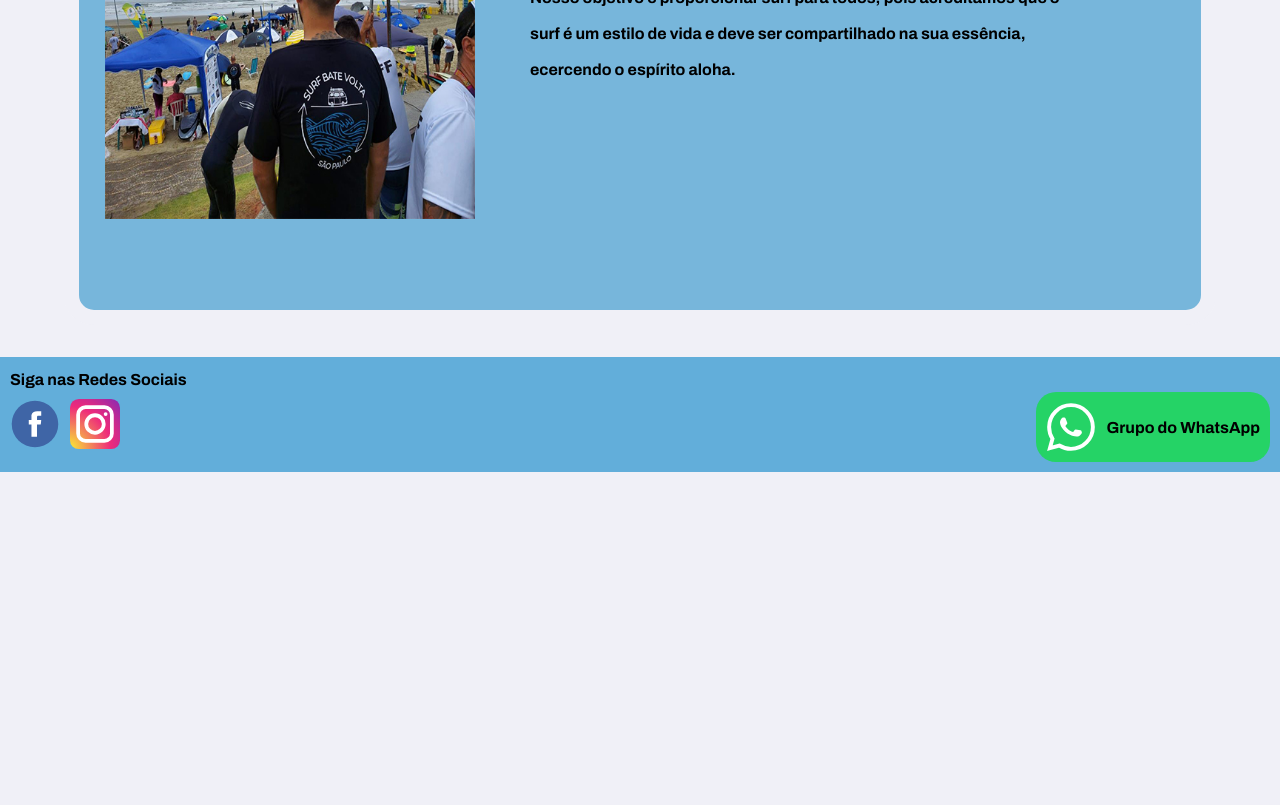
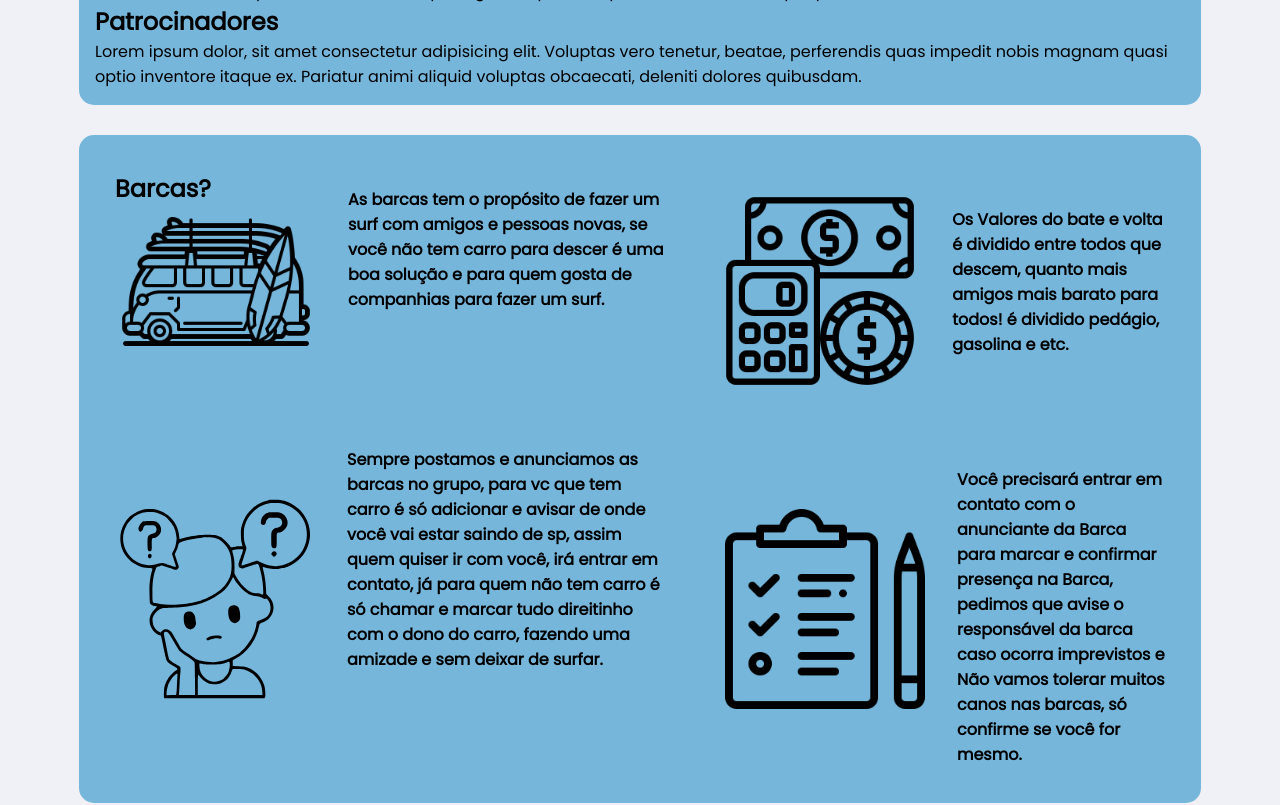
Before and after one commit to gjmedeiros/surf-volta-sp, a React (Create React App) app: page / in a window 1280 px wide. Shown: the part 1640-2445 px from the top of the page. Before the commit the page ends 2112 px from the top, so only its background shows below. Built offline with nearby package versions, Linux system fonts and the light colour scheme.

Commit message:
card Patrocino e Barcas criados

```diff
--- /dev/null
+++ b/src/components/CardBarcas/index.tsx
@@ -0,0 +1,54 @@
+import furgao from '../../assets/images/iconsBarcas/furgao.svg'
+import custo from '../../assets/images/iconsBarcas/custo.svg'
+import duvida from '../../assets/images/iconsBarcas/duvida.svg'
+import organizar from '../../assets/images/iconsBarcas/organizar.svg'
+import './style.css'
+
+const Barcas = () => {
+  return (
+    <article className="card-barcas">
+      <header>
+        <div className='barcas-flex-1'>
+          <h1>Barcas?</h1>
+          <div className="furgaoo">
+            <img className="img-barcas" src={furgao} alt="" />
+            <p className="p-barcas">
+              As barcas tem o propósito de fazer um surf com amigos e pessoas
+              novas, se você não tem carro para descer é uma boa solução e para
+              quem gosta de companhias para fazer um surf.
+            </p>
+          </div>
+          <div className="custos">
+            <img className="img-barcas" src={custo} alt="" />
+            <p className="p-barcas">
+              Os Valores do bate e volta é dividido entre todos que descem, quanto
+              mais amigos mais barato para todos! é dividido pedágio, gasolina e etc.
+            </p>
+          </div>
+        </div>
+        <div className='barcas-flex-2'>
+          <div className="duvid">
+            <img className="img-barcas" src={duvida} alt="" />
+            <p className="p-barcas">
+              Sempre postamos e anunciamos as barcas no grupo, para vc que tem
+              carro é só adicionar e avisar de onde você vai estar saindo de sp,
+              assim quem quiser ir com você, irá entrar em contato, já para quem
+              não tem carro é só chamar e marcar tudo direitinho com o dono do
+              carro, fazendo uma amizade e sem deixar de surfar.
+            </p>
+          </div>
+          <div className="organization">
+            <img className="img-barcas" src={organizar} alt="" />
+            <p className="p-barcas">
+              Você precisará entrar em contato com o anunciante da Barca para
+              marcar e confirmar presença na Barca, pedimos que avise o responsável da barca caso ocorra imprevistos e Não vamos tolerar
+              muitos canos nas barcas, só confirme se você for mesmo.
+            </p>
+          </div>
+        </div>
+      </header>
+    </article>
+  )
+}
+
+export default Barcas
--- /dev/null
+++ b/src/components/CardBarcas/style.css
@@ -0,0 +1,82 @@
+.card-barcas{
+    background: var(--color-background-card);
+  border: 1.5rem solid var(--color-line-in-white-card);
+  border-radius: 3rem;
+  color: black;
+}
+
+.img-barcas{
+    width: 20rem;
+}
+
+.barcas-flex-1{
+  margin: 2rem;
+}
+
+.barcas-flex-2{
+    margin: 2rem;
+
+}
+
+.p-barcas{
+    font-weight: 900;
+}
+
+.custos{
+    margin-top: 2rem;
+}
+
+
+
+.organization{
+    margin-top: 2rem;
+}
+
+
+@media (min-width: 700px) {
+    h1{
+        width: 1px;
+
+    }
+
+    .card-barcas{
+        padding: 1em;
+        display: flex;
+        flex-direction: column;
+    }
+
+    .barcas-flex-1{
+        display: inline-flex;
+
+    }
+
+    .barcas-flex-2{
+        display: inline-flex;
+    }
+
+    .p-barcas{
+        color: black;
+        font-weight: 900;
+        display:inline-block;
+        margin-top: 1em;
+        margin-left: 2em;
+    }
+
+    .furgaoo{
+        display: flex;
+    }
+
+    .custos{
+        padding-left: 5rem;
+        display: flex;
+    }
+
+    .duvid{
+        display: flex;
+    }
+
+    .organization{
+        padding-left: 6rem;
+        display: flex;
+    }
+}
--- a/src/components/CardItem/styles.css
+++ b/src/components/CardItem/styles.css
@@ -17,8 +17,8 @@
 }
 
 .card-item header img {
-  width: 37rem;
-  height: 37rem;
+  width: 30rem;
+  height: 30rem;
   border-radius: 3rem;
 }
 
--- /dev/null
+++ b/src/components/cardPatrocinApoio/index.tsx
@@ -0,0 +1,22 @@
+import support from '../../assets/images/icons/support.svg'
+import './style.css'
+
+const PatrocinApoio = () => {
+    return (
+      <article className="card-barcas">
+        <header>
+            <img className='img-support' src={support} alt="" />
+          <div className='apoiadors' >
+              <h2>Apoiadpres</h2>
+            <p>Lorem ipsum dolor sit amet consectetur adipisicing elit. Sapiente architecto ducimus porro deserunt fugiat maiores numquam necessitatibus suscipit nulla deleniti cumque fuga excepturi, eaque natus sit doloremque, pariatur dolor eveniet.</p>
+          </div>
+          <div className='patrocinadors' >
+              <h2>Patrocinadores</h2>
+            <p>Lorem ipsum dolor, sit amet consectetur adipisicing elit. Voluptas vero tenetur, beatae, perferendis quas impedit nobis magnam quasi optio inventore itaque ex. Pariatur animi aliquid voluptas obcaecati, deleniti dolores quibusdam.</p>
+          </div>
+      </header>
+      </article>
+    )
+   }
+
+export default PatrocinApoio
--- /dev/null
+++ b/src/components/cardPatrocinApoio/style.css
@@ -0,0 +1,8 @@
+.img-support{
+width: 10rem;
+height: 10rem;
+}
+
+
+@media (min-width: 700px) {
+}
--- a/src/pages/Landing/index.tsx
+++ b/src/pages/Landing/index.tsx
@@ -1,12 +1,14 @@
 import camp1 from '../../assets/images/camp1.svg'
 import camp2 from '../../assets/images/camp2.svg'
 import camp3 from '../../assets/images/camp3.svg'
+import PatrocinApoio from '../../components/cardPatrocinApoio'
 import facebook from '../../assets/images/icons/facebook.svg'
 import instagram from '../../assets/images/icons/instagram.svg'
 import whatsapp from '../../assets/images/icons/whatsapp.svg'
 import surfbt2 from '../../assets/images/surfbt2.svg'
 import CardItem from '../../components/CardItem'
 import PageHeader from '../../components/PageHeader/Landing'
+import Barcas from '../../components/CardBarcas'
 
 import './styles.css'
 
@@ -57,20 +59,17 @@ function Landing() {
           venha os próximos.`}
               />
             </div>
-            <div className="block-sponsors">
-              <CardItem
-                imagem={camp3}
-                description="Nosso objetivo é proporcionar surf para todos, pois acreditamos que o
-          surf é um estilo de vida e deve ser compartilhado na sua essência,
-          ecercendo o espírito aloha."
-              />
+            <div className="support">
+              <PatrocinApoio />
+              <div className="Barcas">
+                <Barcas />
+              </div>
             </div>
           </div>
         </div>
       </main>
       <footer className="block-footer">
         <strong>Siga nas Redes Sociais</strong>
-
         <div className="block-icons">
           <div className="block-icons-sociais">
             <button type="button" className="facebook">
--- a/src/pages/Landing/styles.css
+++ b/src/pages/Landing/styles.css
@@ -96,7 +96,6 @@
   }
 
   #landing main .block-group-circuit {
-    /* display: flex; */
     justify-content: center;
   }
 
```
Also changed, not shown: src/assets/images/icons/support.svg (added), src/assets/images/iconsBarcas/duvida.svg.
